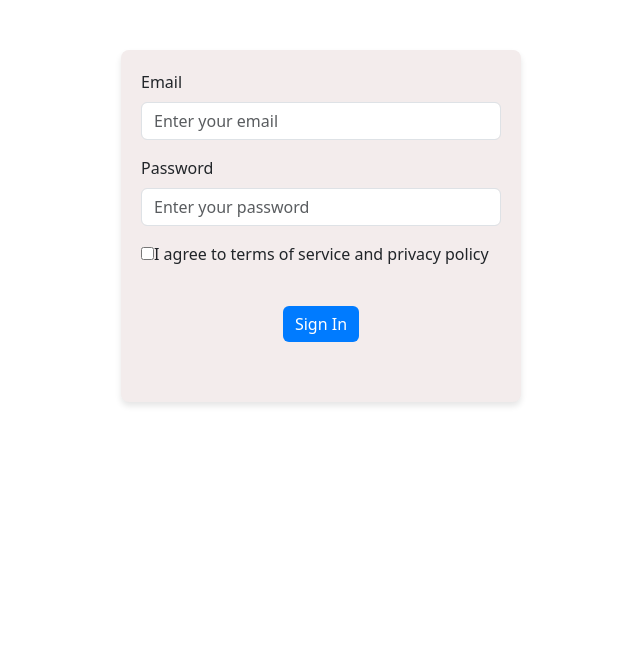
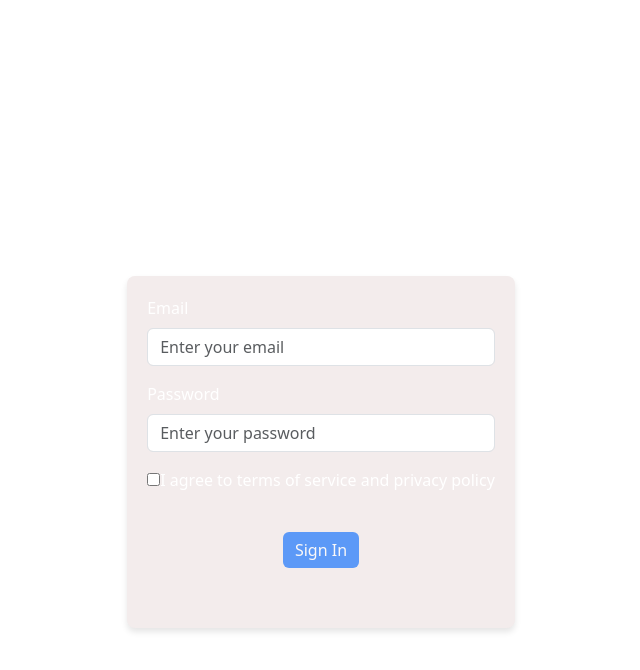
Before and after one commit to asudemirci/login-form-project, a React (Vite) app: page / in a window 1280 px wide. Shown: the top 670 px of the page, without its empty margins (319-959 px from the left). Built offline with nearby package versions, Linux system fonts and the light colour scheme.

Commit message:
Update Login.jsx
WIP: Login form design and style improvements

```diff
--- a/src/components/Login.jsx
+++ b/src/components/Login.jsx
@@ -4,6 +4,25 @@ import { useHistory } from 'react-router-dom';
 import styled from 'styled-components';
 import axios from 'axios';
 
+const StyledContainer = styled.div`
+  display: flex;
+  flex-direction: column; /* Dikey hizalama */
+  justify-content: center;
+  align-items: center;
+  height: 100vh;
+  color: white;
+`;
+const TextLogin = styled.h1`
+  margin-bottom: 25px;
+  text-align: center;
+  font-size: 2rem;
+  color: white;
+`;
+const Welcome = styled.p`
+text-align: center;
+font-size: 1rem;
+color: white;
+`;
 const StyledForm = styled(Form)`
   background-color:rgb(243, 236, 236);
   padding: 20px;
@@ -81,31 +100,26 @@ export default function Login() {
   const handleChange = (event) => {
     let { name, value, type, checked } = event.target;
     const fieldValue = type === 'checkbox' ? checked : value;
-    setForm({ ...form, [name]: fieldValue });
+    setForm((prevForm) => ({
+      ...prevForm,
+      [name]: fieldValue,
+    }));
 
-    if (name === "email") {
-      setErrors((prev) => ({
-        ...prev,
-        email: !validateEmail(fieldValue),
-      }));
-    }
-    if (name === "password") {
-      setErrors((prev) => ({
-        ...prev,
-        password: !validatePassword(fieldValue),
-      }));
-    }
-    if (name === "terms") {
-      setErrors((prev) => ({
-        ...prev,
-        terms: !fieldValue,
-      }));
-    }
+    setErrors((prevErrors) => ({
+      ...prevErrors,
+      email: name === "email" ? !validateEmail(fieldValue) : prevErrors.email,
+      password: name === "password" ? !validatePassword(fieldValue) : prevErrors.password,
+      terms: name === "terms" ? !fieldValue : prevErrors.terms,
+    }));
   };
 
   useEffect(() => {
-    setIsValid(!Object.values(errors).some((error) => error));
-  }, [errors]);
+    setIsValid(
+      validateEmail(form.email) &&
+        validatePassword(form.password) &&
+        form.terms
+    );
+  }, [form]);
 
   const validateForm = () => {
     setErrors({
@@ -149,7 +163,10 @@ export default function Login() {
 };
 
   return (
-    <StyledForm onSubmit={handleSubmit}>
+    <StyledContainer>
+      <TextLogin>Login</TextLogin>
+      <Welcome>Welcome back.</Welcome>
+      <StyledForm onSubmit={handleSubmit}>
       <FormGroup>
         <Label for="exampleEmail">Email</Label>
         <StyledInput
@@ -194,5 +211,6 @@ export default function Login() {
         </StyledButton>
       </FormGroup>
     </StyledForm>
+    </StyledContainer>
   );
 }
```
